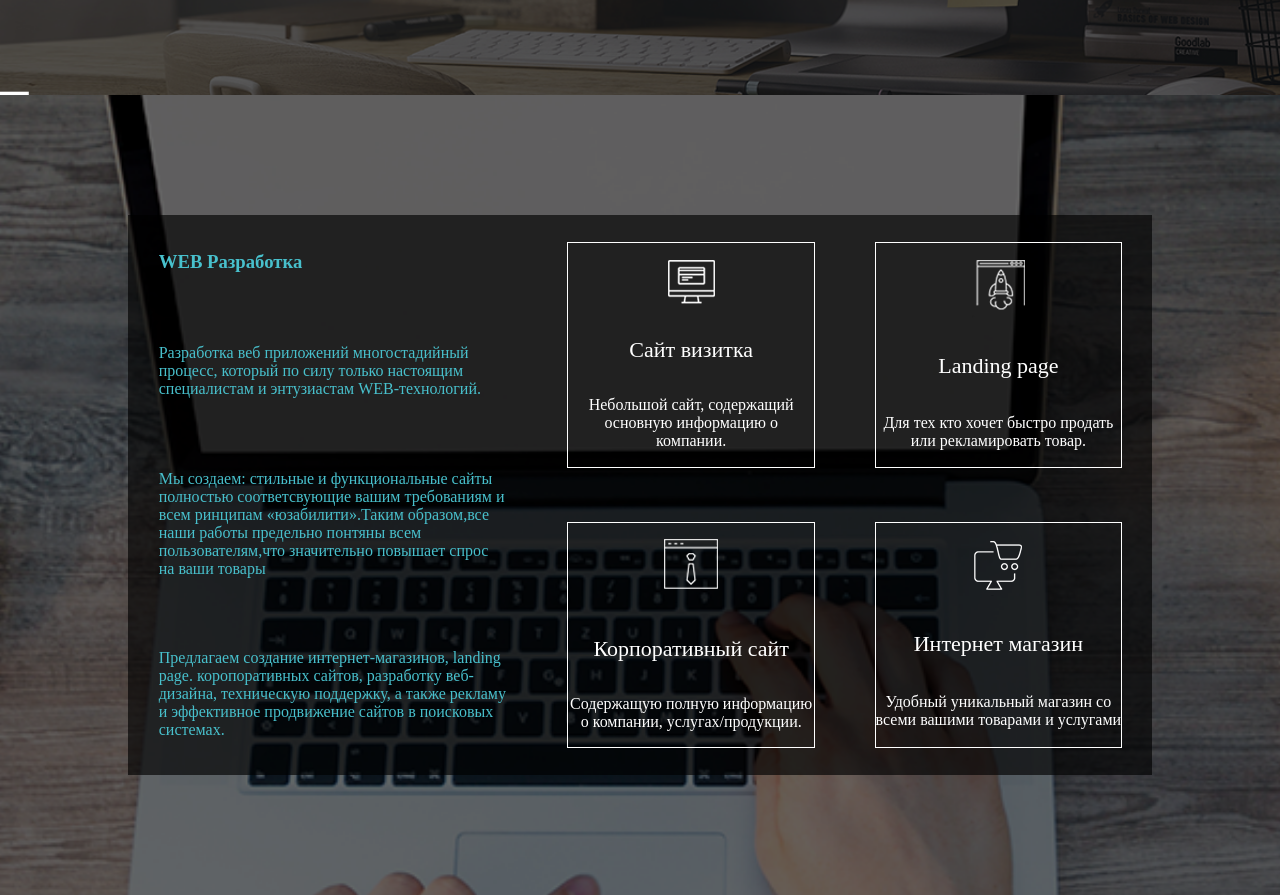
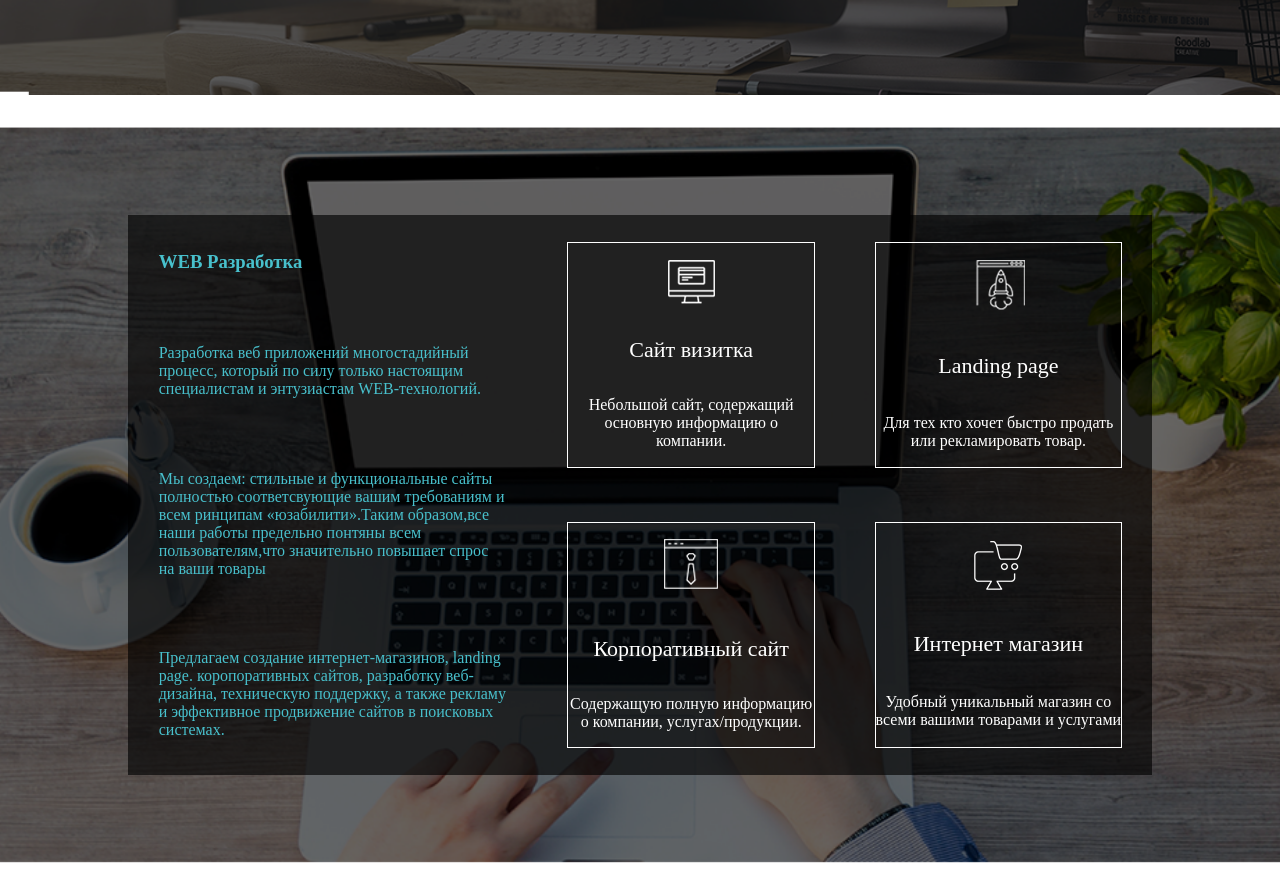
Before and after one commit to Donchidzee/Open-sites, a plain HTML site: page index.html in a window 1280 px wide. Shown: the part 705-1600 px from the top of the page. Drawn offline with Linux system fonts and the light colour scheme.

```diff
--- a/assets/css/layouts/site-types.css
+++ b/assets/css/layouts/site-types.css
@@ -3,7 +3,7 @@
     width: 100%;
     background-image: url('/assets/img/background/laptop.png');
     /* Белая полоска появляется из-за неправильно интепретации браузером, судя по всему. Поэтому лучшии вариантом является подобрать размер картинки в пикселях */
-    background-size: 200%;
+    background-size: 130%;
     background-repeat: no-repeat;
     background-position: center;
     position: relative;
```
Also changed, not shown: index.html (+5 -0 lines), 1 other file.
